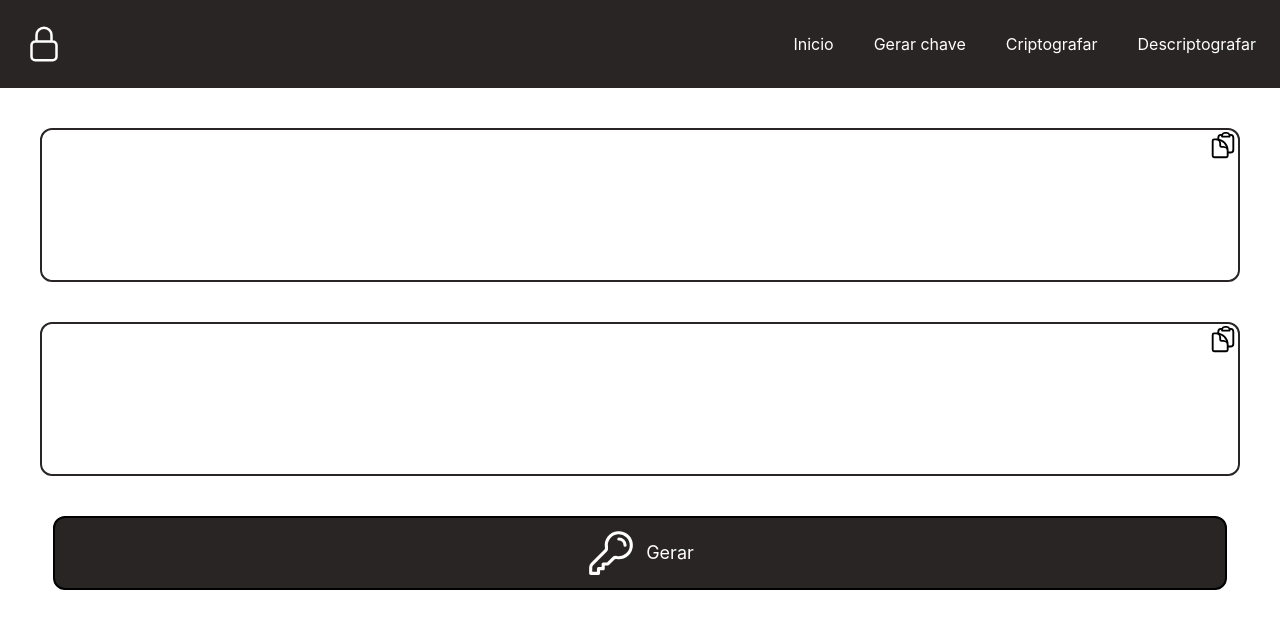
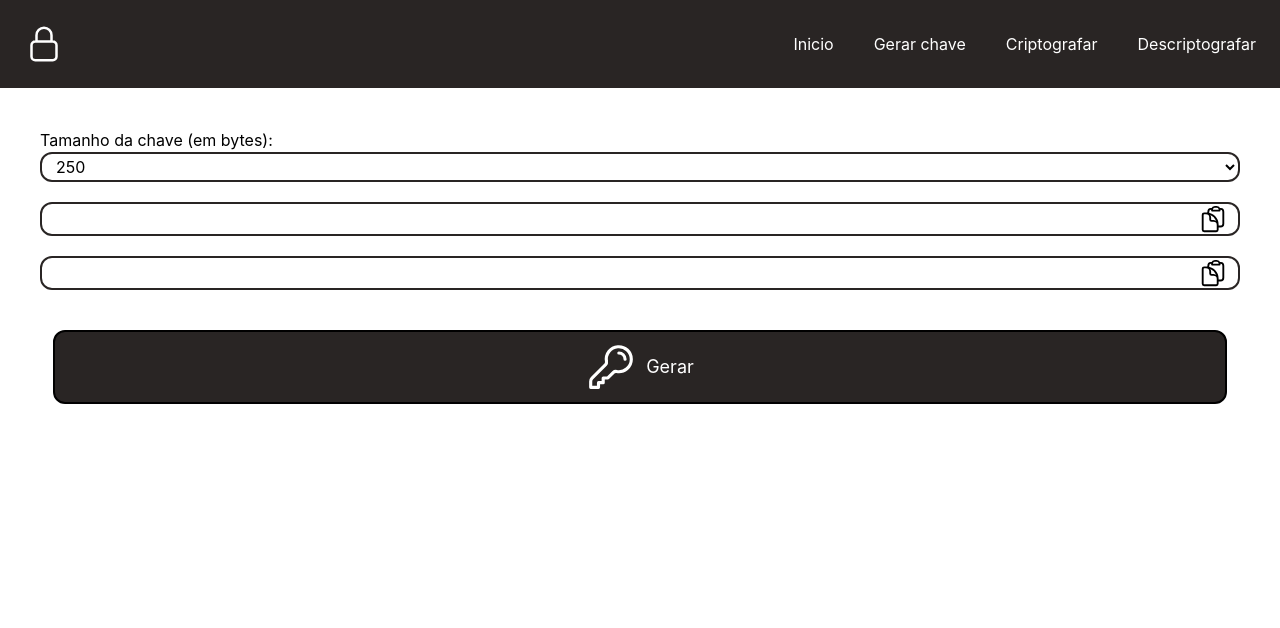
Before and after one commit to PedroLuisBrilhadori/application-RSAcryptography, a Next.js app: page /generate_keys in a window 1280 px wide. Shown: the top 628 px of the page. Built offline with nearby package versions, Linux system fonts and the light colour scheme.

Commit message:
feat: adiciona select para tamanho da chave

```diff
--- a/src/pages/generate_keys.tsx
+++ b/src/pages/generate_keys.tsx
@@ -5,6 +5,7 @@ import Loading from "../components/loading";
 
 export default function GenerateKeys() {
   const [keys, setKeys] = useState({ privateKey: "", publicKey: "" });
+  const [keySize, setKeySize] = useState(250);
   const [isLoading, setLoading] = useState(false);
 
   function handleOnDoubleClickKeyPublic(e: any) {
@@ -20,7 +21,7 @@ export default function GenerateKeys() {
     const data = await fetch("/api/keys", {
       method: "POST",
       body: JSON.stringify({
-        keysize: 250,
+        keysize: keySize,
       }),
     });
     const json = await data.json();
@@ -38,29 +39,43 @@ export default function GenerateKeys() {
   return (
     <>
       <Header />
+      <div className="mx-10 mt-10 w-auto h-max">
+        Tamanho da chave (em bytes):
+        <select
+          placeholder="Chave assincrona (privada) criptografada"
+          className="w-full h-[30px] rounded-xl bg-white border-2 border-stone-800 text-black pl-[10px] overflow-auto"
+          onChange={(e) => {
+            setKeySize(Number(e.target.value));
+          }}
+        >
+          <option>250</option>
+          <option>1048</option>
+          <option>2048</option>
+        </select>
+      </div>
 
-      <div className="m-10 w-auto h-max flex border-2 border-stone-800 rounded-xl">
+      <div className="mx-10 mt-5 w-auto h-max flex items-center border-2 border-stone-800 rounded-xl">
         <p
-          className="w-full h-[150px] bg-white text-black pl-[10px] rounded-xl break-words pr-[30px]"
+          className="w-full max-h-max bg-white text-black pl-[10px] rounded-xl break-words pr-[40px] p-[10px]"
           onDoubleClick={handleOnDoubleClickKeyPublic}
         >
           {keys.publicKey}
         </p>
         <ClipboardDocumentIcon
-          className="w-[30px] h-[30px] ml-[-30px] cursor-pointer"
+          className="w-[30px] h-[30px] ml-[-40px] cursor-pointer"
           onClick={handleOnDoubleClickKeyPublic}
         />
       </div>
 
-      <div className="m-10 w-auto h-max flex border-2 border-stone-800 rounded-xl">
+      <div className="mx-10 mt-5 mb-10 w-auto h-max flex items-center border-2 border-stone-800 rounded-xl">
         <p
-          className="w-full h-[150px] bg-white text-black pl-[10px] rounded-xl break-words pr-[30px]"
+          className="w-full max-h-max bg-white text-black pl-[10px] rounded-xl break-words pr-[40px] p-[10px]"
           onDoubleClick={handleOnDoubleClickKeyPrivate}
         >
           {keys.privateKey}
         </p>
         <ClipboardDocumentIcon
-          className="w-[30px] h-[30px] ml-[-30px] cursor-pointer"
+          className="w-[30px] h-[30px] ml-[-40px] cursor-pointer"
           onClick={handleOnDoubleClickKeyPrivate}
         />
       </div>
@@ -74,7 +89,7 @@ export default function GenerateKeys() {
           {isLoading ? (
             <div>
               <Loading />
-              Carregando...
+              Gerando Chave...
             </div>
           ) : (
             <div className="flex items-center place-content-center">
```
